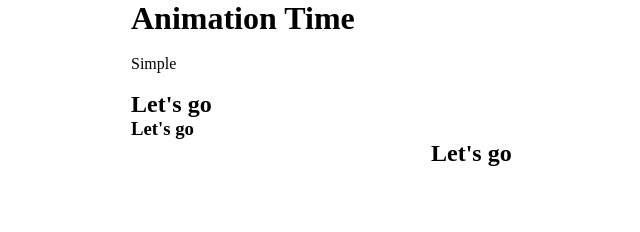
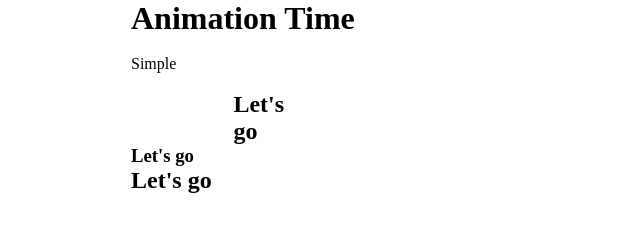
Before and after one commit to Sammi-Drums/Jan5thAnimations, a plain HTML site: page index.html in a window 1280 px wide. Shown: the whole page, without its empty margins (381-1021 px from the left). Drawn offline with Linux system fonts and the light colour scheme.

Commit message:
So cool
It has worked. Animation can come from two different directions

```diff
--- a/CSS/Animations.css
+++ b/CSS/Animations.css
@@ -53,10 +53,7 @@
 
 /* I have to continue from 8:30 on the video in my phone */
 /* More under animation */
-.animate{
-    animation-duration: 1s;
-    animation-fill-mode: both;
-}
+
 .animate.animate--infinite{
     animation-iteration-count: infinite;
 }
@@ -80,7 +77,23 @@
         transform: translateX(0px);
     }
 }
-.animate{
+.animated{
     animation: slideRight 1s ease-in both;
-    transform: translateX(-150);
+    transform: translateX(150);
 }
+
+
+@keyframes Rotate {
+    from{
+        transform: rotate(0);
+    }
+    to{
+        transform: rotate(360deg);
+    }
+}
+
+
+.rotate{
+    animation-name: Rotate;
+    animation-timing-function: linear;
+}
--- a/index.html
+++ b/index.html
@@ -14,11 +14,11 @@
     <div class="animated">
         <h1 class="slideLeft"> Animation Time </h1>
         <br>
-        <p class="slideLeft animate--fast"> Simple</p>
+        <p class="animate slideLeft animate--fast"> Simple</p>
         <br>
-        <h2 class="animate slideRight animate--fast">Let's go</h2>
-        <h3 class="animate  slideLeft animate--slow">Let's go</h3>
-        <h2 class="animate slideLeft animate--infinite">Let's go</h2>
+        <h2 class="animated slideRight animate--fast">Let's go</h2>
+        <h3 class="animate slideLeft animate--slow">Let's go</h3>
+        <h2 class="animate rotate slideLeft animate--infinited">Let's go</h2>
     </div>
 </body>
 </html>
```
